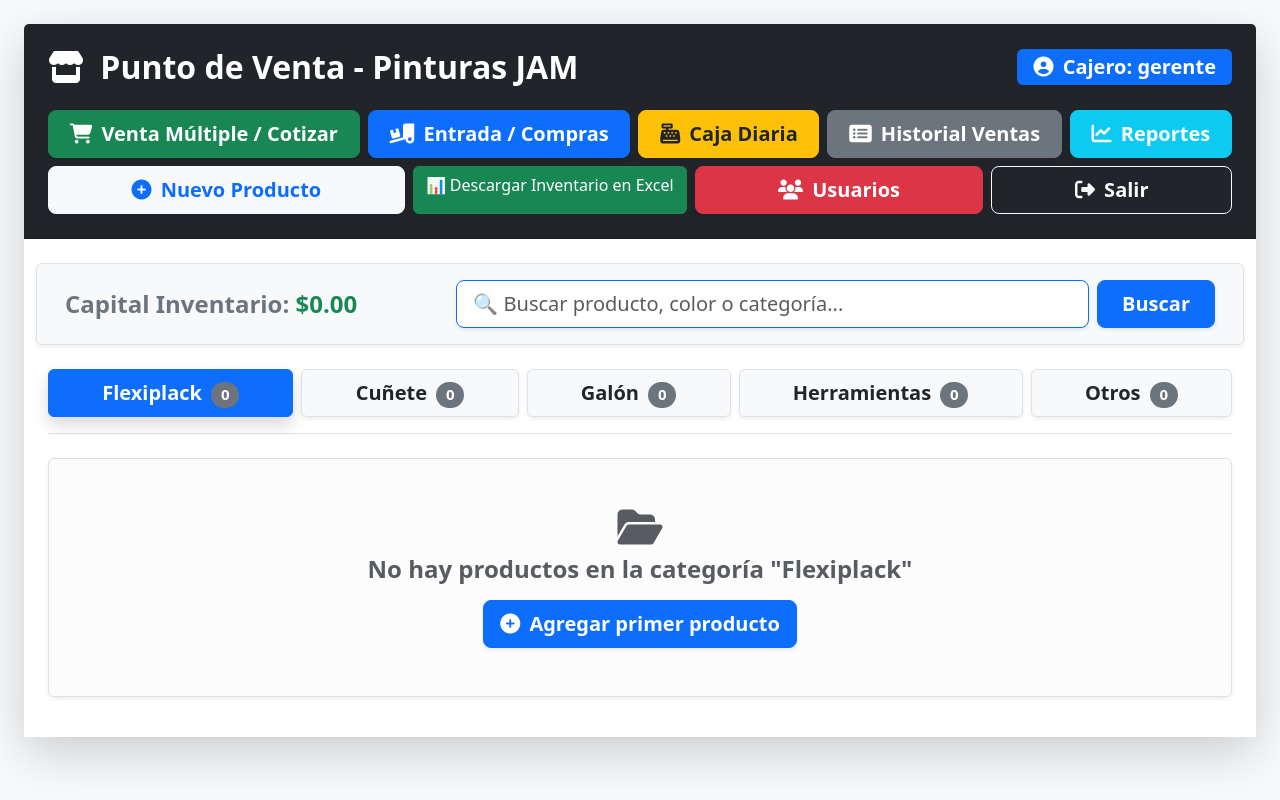
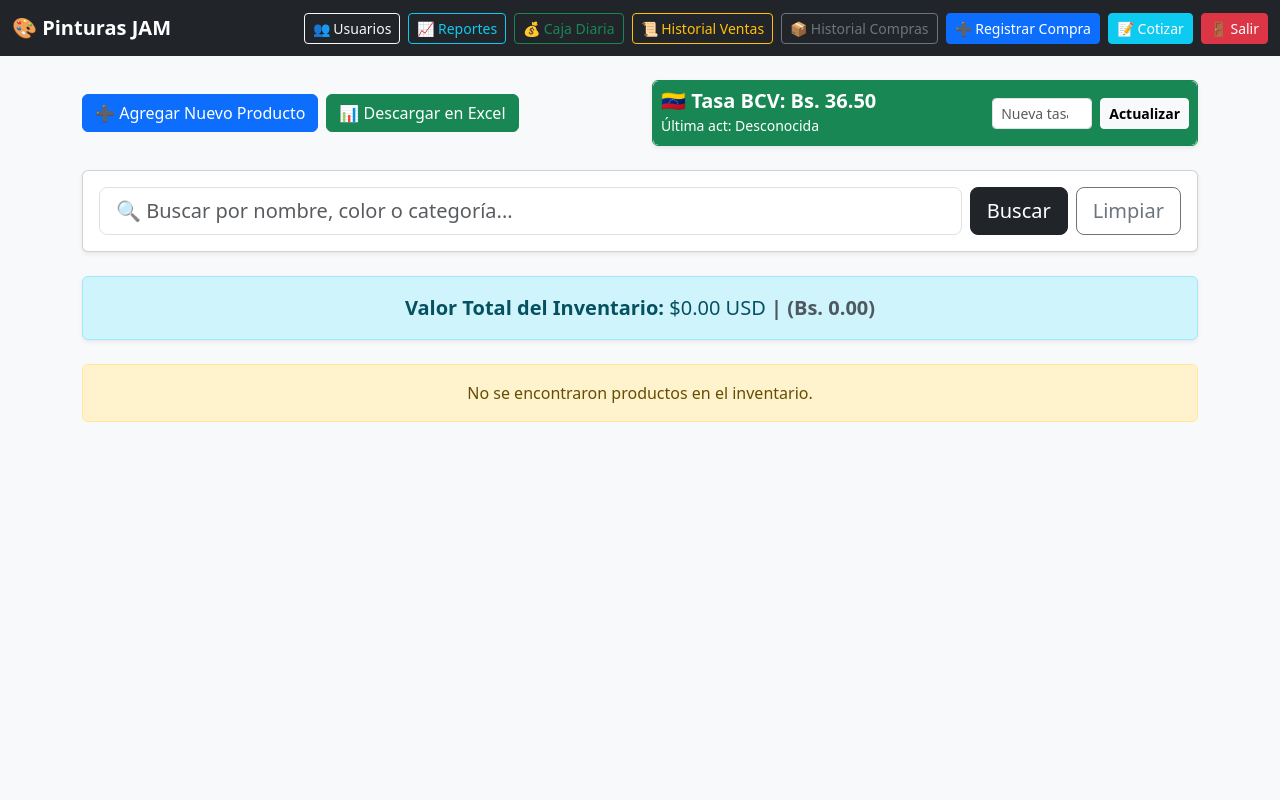
Before and after one commit to ventasrespondeya-cell/Control-de-Inventario---Pinturas-JAM, a Flask app: page / in a window 1280 px wide. Run offline with Flask 3, Linux system fonts and the light colour scheme; the visitor is signed in with stand-in values (Sample User, id 1); data that the repository does not hold is empty; parts of the project's set-up code (start-up, migrations or seed data) failed here and were passed over; some libraries are stand-ins or nearby versions.

Commit message:
Update index.html

```diff
--- a/templates/index.html
+++ b/templates/index.html
@@ -2,138 +2,139 @@
 <html lang="es">
 <head>
     <meta charset="UTF-8">
-    <title>Punto de Venta - Pinturas JAM</title>
+    <meta name="viewport" content="width=device-width, initial-scale=1.0">
+    <title>Inventario - Pinturas JAM</title>
     <link href="https://cdn.jsdelivr.net/npm/bootstrap@5.3.0/dist/css/bootstrap.min.css" rel="stylesheet">
-    <!-- Iconos de FontAwesome -->
-    <link rel="stylesheet" href="https://cdnjs.cloudflare.com/ajax/libs/font-awesome/6.4.0/css/all.min.css">
 </head>
 <body class="bg-light">
-    <!-- Usamos container-fluid para aprovechar toda la pantalla -->
-    <div class="container-fluid px-4 mt-4 mb-5">
-        <div class="card shadow-lg border-0">
 
-            <!-- Encabezado con Botones de Navegación -->
-            <div class="card-header bg-dark text-white p-4">
-                <div class="d-flex justify-content-between align-items-center flex-wrap gap-2 mb-4">
-                    <h2 class="mb-0 fw-bold"><i class="fas fa-store me-2"></i> Punto de Venta - Pinturas JAM</h2>
-                    <span class="badge bg-primary text-white fs-5 py-2 px-3 shadow-sm">
-                        <i class="fas fa-user-circle me-1"></i> Cajero: <strong>{{ session.get('usuario', 'Invitado') }}</strong>
-                    </span>
+<!-- Barra de Navegación Superior -->
+<nav class="navbar navbar-expand-lg navbar-dark bg-dark mb-4">
+    <div class="container-fluid">
+        <a class="navbar-brand fw-bold" href="/">🎨 Pinturas JAM</a>
+        <div class="d-flex flex-wrap gap-2">
+            {% if session.get('usuario') == 'gerente' %}
+                <a href="/usuarios" class="btn btn-sm btn-outline-light">👥 Usuarios</a>
+            {% endif %}
+            <a href="/reportes" class="btn btn-sm btn-outline-info">📈 Reportes</a>
+            <a href="/caja" class="btn btn-sm btn-outline-success">💰 Caja Diaria</a>
+            <a href="/historial" class="btn btn-sm btn-outline-warning">📜 Historial Ventas</a>
+            <a href="/historial_compras" class="btn btn-sm btn-outline-secondary">📦 Historial Compras</a>
+            <a href="/comprar" class="btn btn-sm btn-primary">➕ Registrar Compra</a>
+            <a href="/cotizar" class="btn btn-sm btn-info text-white">📝 Cotizar</a>
+            <a href="/logout" class="btn btn-sm btn-danger">🚪 Salir</a>
         </div>
+    </div>
+</nav>
 
-                <div class="d-flex flex-wrap gap-2">
-                    <a href="/cotizar" class="btn btn-success btn-lg fw-bold flex-grow-1 shadow-sm"><i class="fas fa-shopping-cart me-1"></i> Venta Múltiple / Cotizar</a>
-                    <a href="/comprar" class="btn btn-primary btn-lg fw-bold flex-grow-1 shadow-sm"><i class="fas fa-truck-loading me-1"></i> Entrada / Compras</a>
-                    <a href="/caja" class="btn btn-warning btn-lg fw-bold flex-grow-1 shadow-sm text-dark"><i class="fas fa-cash-register me-1"></i> Caja Diaria</a>
-                    <a href="/historial" class="btn btn-secondary btn-lg fw-bold flex-grow-1 shadow-sm"><i class="fas fa-list-alt me-1"></i> Historial Ventas</a>
-                    <a href="/reportes" class="btn btn-info text-white btn-lg fw-bold flex-grow-1 shadow-sm"><i class="fas fa-chart-line me-1"></i> Reportes</a>
-                    <a href="/agregar" class="btn btn-light text-primary btn-lg fw-bold flex-grow-1 shadow-sm"><i class="fas fa-plus-circle me-1"></i> Nuevo Producto</a>
-                        <a href="/exportar" class="btn btn-success">📊 Descargar Inventario en Excel</a>
-                    {% if session.get('usuario') == 'gerente' %}
-                    <a href="/usuarios" class="btn btn-danger btn-lg fw-bold flex-grow-1 shadow-sm"><i class="fas fa-users me-1"></i> Usuarios</a>
-                    {% endif %}
-                    <a href="/logout" class="btn btn-outline-light btn-lg fw-bold flex-grow-1 shadow-sm"><i class="fas fa-sign-out-alt me-1"></i> Salir</a>
+<div class="container mb-5">
+
+    <!-- NUEVO: TARJETA DE TASA BCV Y BOTONES PRINCIPALES -->
+    <div class="row mb-4 align-items-center">
+        <div class="col-md-6 mb-3 mb-md-0">
+            <div class="d-flex gap-2">
+                <a href="/agregar" class="btn btn-primary">➕ Agregar Nuevo Producto</a>
+                <a href="/exportar" class="btn btn-success">📊 Descargar en Excel</a>
             </div>
         </div>
 
-            <div class="card-body bg-white p-4">
+        <div class="col-md-6">
+            <div class="card shadow-sm border-success">
+                <div class="card-body p-2 d-flex justify-content-between align-items-center bg-success text-white rounded">
+                    <div>
+                        <h5 class="mb-0 fw-bold">🇻🇪 Tasa BCV: Bs. {{ "%.2f"|format(tasa_bcv) }}</h5>
+                        <small>Última act: {{ fecha_act }}</small>
+                    </div>
+                    <!-- Solo el gerente ve el recuadro para actualizar la tasa -->
+                    {% if session.get('usuario') == 'gerente' %}
+                    <form action="/actualizar_tasa" method="POST" class="d-flex gap-2 m-0">
+                        <input type="number" step="0.01" name="tasa_bcv" class="form-control form-control-sm" placeholder="Nueva tasa" required style="width: 100px;">
+                        <button type="submit" class="btn btn-light btn-sm fw-bold">Actualizar</button>
+                    </form>
+                    {% endif %}
+                </div>
+            </div>
+        </div>
+    </div>
 
-                <!-- Buscador rápido y Capital Total -->
-                <div class="row mb-4 align-items-center bg-light p-3 rounded border shadow-sm">
-                    <div class="col-md-4 mb-3 mb-md-0">
-                        <h4 class="text-secondary mb-0 fw-bold">Capital Inventario: <span class="text-success">${{ "%.2f"|format(valor_total) }}</span></h4>
-                    </div>
-                    <div class="col-md-8">
+    <!-- BUSCADOR -->
+    <div class="card shadow-sm mb-4">
+        <div class="card-body">
             <form method="GET" action="/" class="d-flex gap-2">
-                            <input type="text" name="busqueda" class="form-control form-control-lg border-primary shadow-sm" placeholder="🔍 Buscar producto, color o categoría..." value="{{ busqueda }}" autofocus>
-                            <button type="submit" class="btn btn-primary btn-lg fw-bold px-4 shadow-sm">Buscar</button>
-                            {% if busqueda %}
-                                <a href="/" class="btn btn-outline-danger btn-lg fw-bold shadow-sm">Limpiar</a>
-                            {% endif %}
+                <input type="text" name="busqueda" class="form-control form-control-lg" placeholder="🔍 Buscar por nombre, color o categoría..." value="{{ busqueda }}">
+                <button type="submit" class="btn btn-dark btn-lg">Buscar</button>
+                <a href="/" class="btn btn-outline-secondary btn-lg">Limpiar</a>
             </form>
         </div>
     </div>
 
-                <!-- SISTEMA DE PESTAÑAS (TABS) PARA CATEGORÍAS -->
-                <ul class="nav nav-pills nav-fill mb-4 gap-2 border-bottom pb-3" id="pills-tab" role="tablist">
-                    {% for cat in categorias %}
-                    <li class="nav-item" role="presentation">
-                        <button class="nav-link btn-lg fs-5 fw-bold border text-dark {% if loop.first %}active bg-primary text-white border-primary shadow{% else %}bg-light shadow-sm{% endif %}"
-                                id="pills-{{ loop.index }}-tab"
-                                data-bs-toggle="pill"
-                                data-bs-target="#pills-{{ loop.index }}"
-                                type="button"
-                                role="tab"
-                                aria-controls="pills-{{ loop.index }}"
-                                aria-selected="{% if loop.first %}true{% else %}false{% endif %}">
-                            {{ cat }}
-                            <span class="badge bg-secondary ms-1 rounded-pill">{{ productos_agrupados[cat]|length }}</span>
-                        </button>
-                    </li>
-                    {% endfor %}
-                </ul>
+    <!-- TOTAL DEL INVENTARIO EN DÓLARES Y BOLÍVARES -->
+    <div class="alert alert-info text-center shadow-sm fs-5">
+        <strong>Valor Total del Inventario:</strong> ${{ "%.2f"|format(valor_total) }} USD
+        <span class="text-muted fw-bold">| (Bs. {{ "%.2f"|format(valor_total * tasa_bcv) }})</span>
+    </div>
 
-                <!-- CONTENIDO DE LAS PESTAÑAS -->
-                <div class="tab-content" id="pills-tabContent">
-                    {% for cat in categorias %}
-                    <div class="tab-pane fade {% if loop.first %}show active{% endif %}" id="pills-{{ loop.index }}" role="tabpanel" aria-labelledby="pills-{{ loop.index }}-tab">
-
-                        {% if productos_agrupados[cat] %}
-                        <div class="table-responsive shadow-sm rounded">
-                            <table class="table table-hover align-middle border mb-0">
-                                <thead class="table-dark fs-5">
+    <!-- TABLAS POR CATEGORÍA -->
+    {% for categoria in categorias %}
+        {% if productos_agrupados[categoria] %}
+        <div class="card shadow-sm mb-4 border-0">
+            <div class="card-header bg-dark text-white p-3">
+                <h4 class="mb-0 fw-bold">🏷️ {{ categoria }}</h4>
+            </div>
+            <div class="card-body p-0">
+                <div class="table-responsive">
+                    <table class="table table-hover align-middle mb-0">
+                        <thead class="table-light">
                             <tr>
-                                        <th>Producto</th>
+                                <th>ID</th>
+                                <th>Nombre</th>
                                 <th>Color</th>
-                                        <th>Precio</th>
-                                        <th class="text-center">Stock</th>
-                                        <th class="text-center">Venta Rápida (1 Und)</th>
-                                        <th class="text-center">Ajustes</th>
+                                <th>Precio (USD)</th>
+                                <th class="text-success">Precio (Bs)</th>
+                                <th>Stock</th>
+                                <th>Mínimo</th>
+                                <th class="text-center">Acciones</th>
                             </tr>
                         </thead>
-                                <tbody class="bg-white">
-                                    {% for p in productos_agrupados[cat] %}
-                                    <tr class="{% if p.stock_actual <= p.stock_minimo %}table-warning{% endif %}">
-                                        <td class="fs-5 fw-bold text-dark">{{ p.nombre }}</td>
-                                        <td class="fs-5 fw-bold text-secondary">{{ p.color }}</td>
-                                        <td class="fs-4 fw-bold text-success">${{ "%.2f"|format(p.precio) }}</td>
-                                        <td class="text-center fs-5 fw-bold">
-                                            {{ p.stock_actual }}
+                        <tbody>
+                            {% for p in productos_agrupados[categoria] %}
+                            <tr class="{% if p.stock_actual <= p.stock_minimo %}table-danger{% endif %}">
+                                <td class="text-muted">{{ p.id }}</td>
+                                <td class="fw-bold">{{ p.nombre }}</td>
+                                <td>{{ p.color }}</td>
+                                <td class="fw-bold">${{ "%.2f"|format(p.precio) }}</td>
+                                <!-- NUEVO: PRECIO EN BOLÍVARES CALCULADO EN TIEMPO REAL -->
+                                <td class="fw-bold text-success">Bs. {{ "%.2f"|format(p.precio * tasa_bcv) }}</td>
+                                <td>
+                                    <span class="fs-5">{{ p.stock_actual }}</span>
                                     {% if p.stock_actual <= p.stock_minimo %}
-                                                <br><span class="badge bg-danger fs-6 mt-1 shadow-sm"><i class="fas fa-exclamation-triangle"></i> ¡Poco stock!</span>
+                                        <span class="badge bg-danger ms-1">¡Bajo!</span>
                                     {% endif %}
                                 </td>
-                                        <td class="text-center p-2" style="width: 250px;">
-                                            <a href="/vender/{{ p.id }}" class="btn btn-outline-success btn-lg fw-bold w-100 shadow-sm py-2" title="Descuenta 1 unidad de inventario al instante">
-                                                <i class="fas fa-bolt me-1"></i> Vender (1)
-                                            </a>
-                                        </td>
-                                        <td class="text-center" style="width: 150px;">
-                                            <div class="d-flex justify-content-center gap-2">
-                                                <a href="/editar/{{ p.id }}" class="btn btn-warning btn-lg fw-bold shadow-sm" title="Editar"><i class="fas fa-edit"></i></a>
-                                                <a href="/eliminar/{{ p.id }}" class="btn btn-danger btn-lg fw-bold shadow-sm" title="Eliminar" onclick="return confirm('¿Seguro que deseas eliminar {{ p.nombre }}?');"><i class="fas fa-trash-alt"></i></a>
-                                            </div>
+                                <td class="text-muted">{{ p.stock_minimo }}</td>
+                                <td class="text-center">
+                                    <a href="/vender/{{ p.id }}" class="btn btn-sm btn-success fw-bold">🛒 Vender</a>
+                                    <a href="/editar/{{ p.id }}" class="btn btn-sm btn-warning">✏️</a>
+                                    <a href="/eliminar/{{ p.id }}" class="btn btn-sm btn-danger" onclick="return confirm('¿Borrar este producto?');">❌</a>
                                 </td>
                             </tr>
                             {% endfor %}
                         </tbody>
                     </table>
                 </div>
-                        {% else %}
-                        <div class="alert alert-light border text-center py-5 shadow-sm">
-                            <h4 class="text-muted fw-bold mb-3"><i class="fas fa-folder-open fs-1 mb-2"></i><br>No hay productos en la categoría "{{ cat }}"</h4>
-                            <a href="/agregar" class="btn btn-primary btn-lg fw-bold shadow-sm"><i class="fas fa-plus-circle me-1"></i> Agregar primer producto</a>
+            </div>
         </div>
         {% endif %}
+    {% endfor %}
+
+    {% if not productos %}
+        <div class="alert alert-warning text-center mt-4">
+            No se encontraron productos en el inventario.
         </div>
-                    {% endfor %}
+    {% endif %}
+
 </div>
 
-            </div>
-        </div>
-    </div>
-
-    <!-- Script necesario para que las pestañas se muevan al hacer clic -->
 <script src="https://cdn.jsdelivr.net/npm/bootstrap@5.3.0/dist/js/bootstrap.bundle.min.js"></script>
 </body>
 </html>
```
Lines whose indentation alone changed are shown as unchanged.
